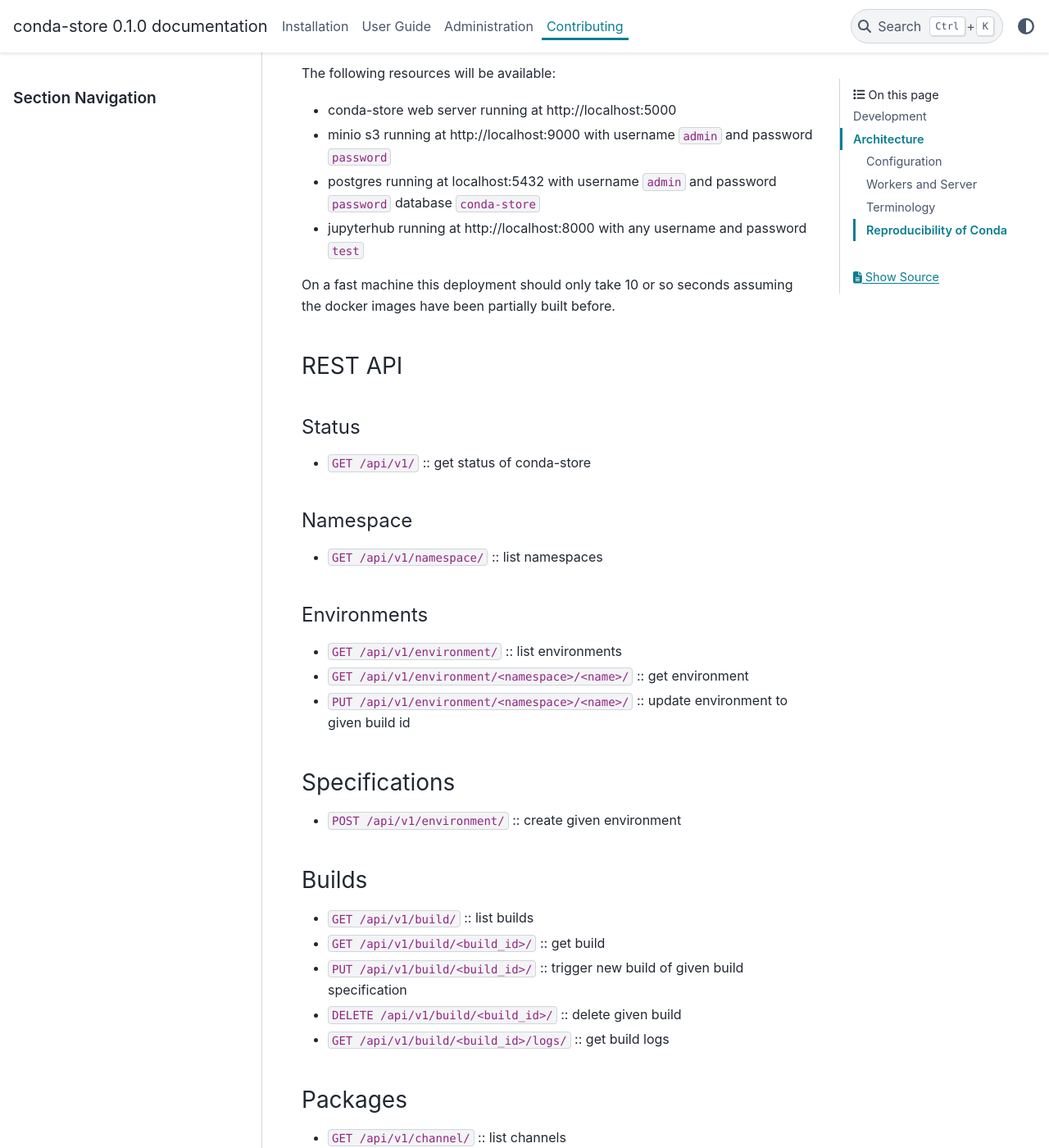
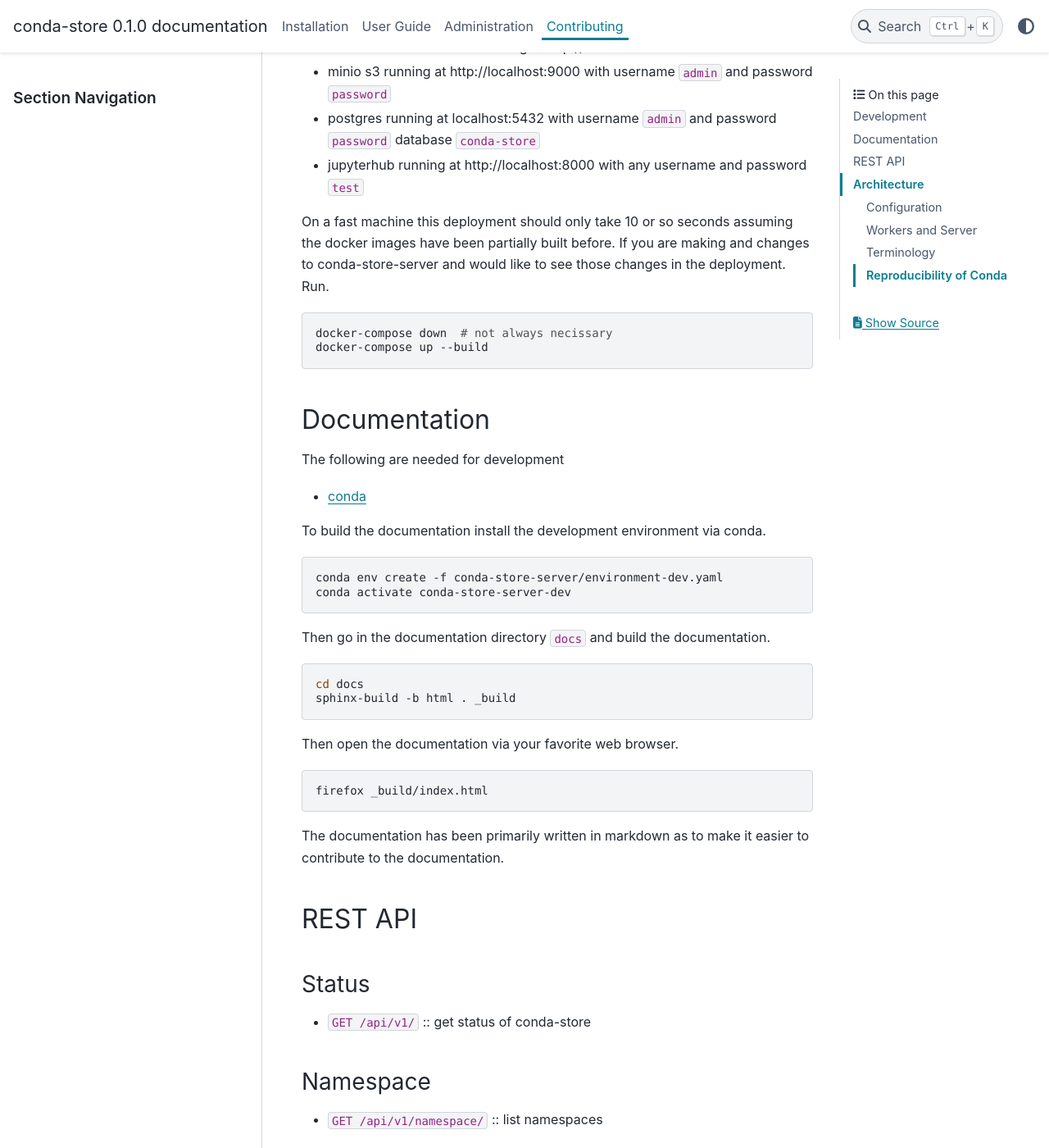
Before and after one commit to conda-incubator/conda-store, a Sphinx documentation site: the page built from docs/contributing.md, in a window 1280 px wide and 1400 px high, scrolled down 521 px. Shown: the whole window at 82% size. Built offline with Sphinx 7.4.7 and the PyData theme 0.15.4, drawn with Linux system fonts in a browser that asks for light colours.

Commit message:
Adding contributing docs for documenattion

````diff
--- a/docs/contributing.md
+++ b/docs/contributing.md
@@ -22,19 +20,57 @@
   - jupyterhub running at http://localhost:8000 with any username and password `test`
 
 On a fast machine this deployment should only take 10 or so seconds
-assuming the docker images have been partially built before.
+assuming the docker images have been partially built before. If you
+are making and changes to conda-store-server and would like to see
+those changes in the deployment. Run.
 
-### REST API
+```shell
+docker-compose down  # not always necissary
+docker-compose up --build
+```
 
-#### Status
+## Documentation
+
+The following are needed for development
+
+ - [conda](https://docs.conda.io/projects/conda/en/latest/user-guide/install/)
+
+To build the documentation install the development environment via
+conda.
+
+```shell
+conda env create -f conda-store-server/environment-dev.yaml
+conda activate conda-store-server-dev
+```
+
+Then go in the documentation directory `docs` and build the
+documentation.
+
+```shell
+cd docs
+sphinx-build -b html . _build
+```
+
+Then open the documentation via your favorite web browser.
+
+```shell
+firefox _build/index.html
+```
+
+The documentation has been primarily written in markdown as to make it
+easier to contribute to the documentation.
+
+## REST API
+
+### Status
 
  - `GET /api/v1/` :: get status of conda-store
 
-#### Namespace
+### Namespace
 
  - `GET /api/v1/namespace/` :: list namespaces
 
-#### Environments
+### Environments
 
  - `GET /api/v1/environment/` :: list environments
 
````
Also changed, not shown: other parts of docs/contributing.md (+0 -2 lines).
